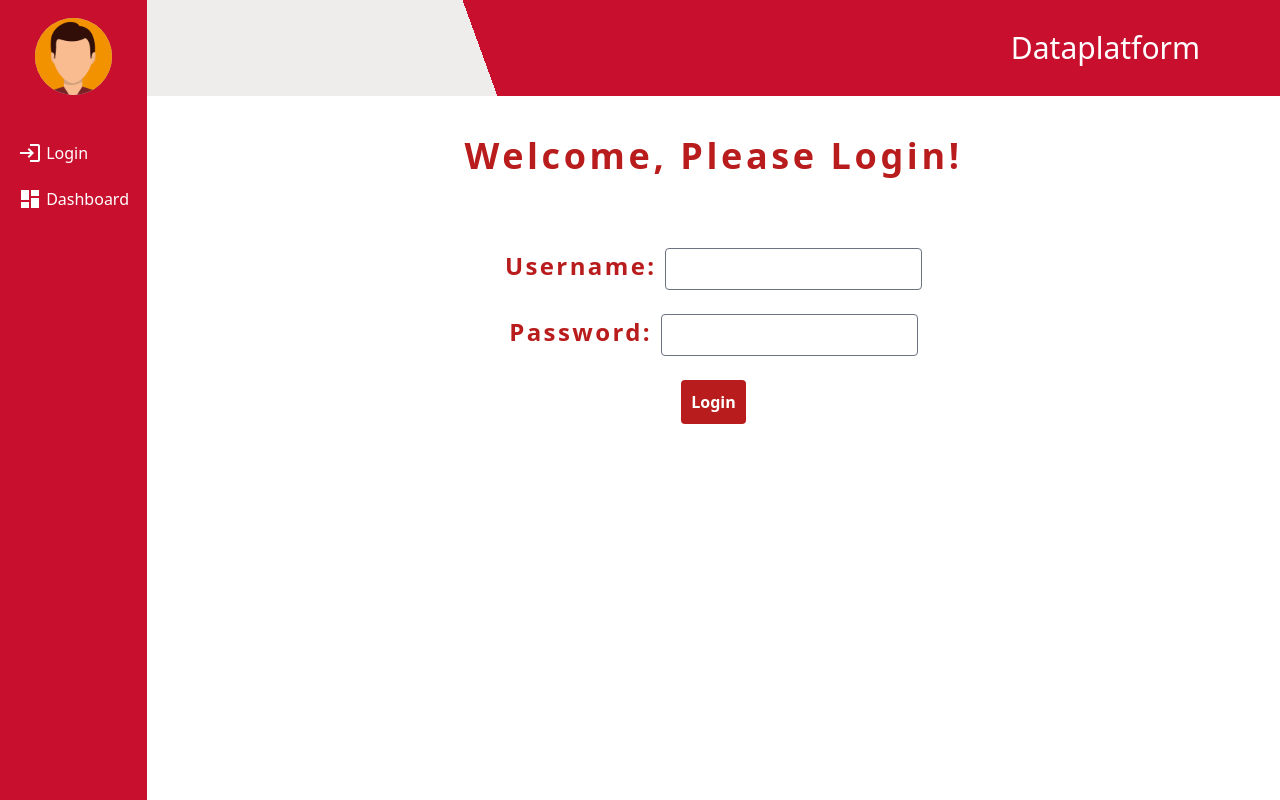
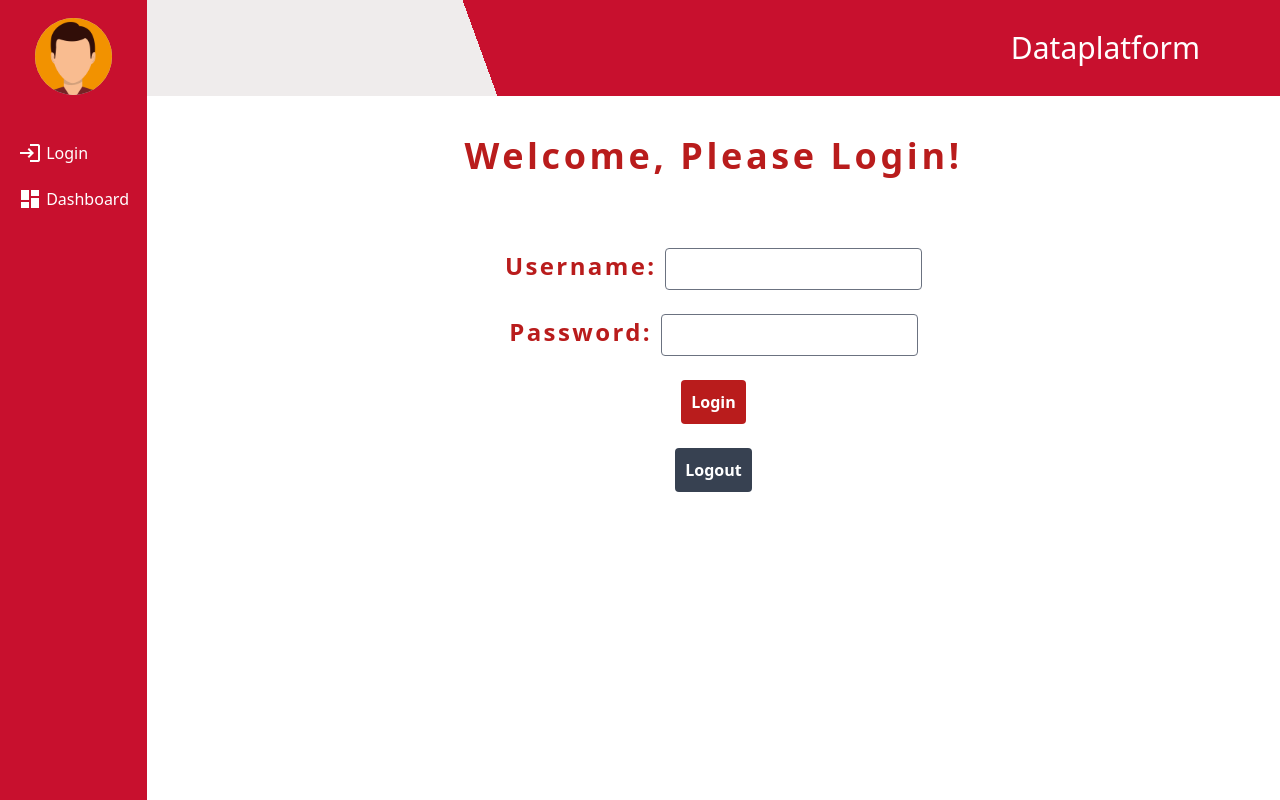
Before and after one commit to CIS-Spring-2023/project-cis_4339_project_-21, a Vue app in the folder frontend/: page /login in a window 1280 px wide. Built offline with nearby package versions, Linux system fonts and the light colour scheme; no server answers.

Commit message:
Added logout functionality
Part 2 login/logout

```diff
--- a/frontend/package.json
+++ b/frontend/package.json
@@ -15,7 +15,7 @@
     "axios": "^1.1.3",
     "chart.js": "^3.9.1",
     "luxon": "^3.1.0",
-    "pinia": "^2.0.33",
+    "pinia": "^2.0.35",
     "vite": "^3.1.8",
     "vue": "^3.2.41",
     "vue-multiselect": "^3.0.0-alpha.2",
--- a/frontend/src/components/Login.vue
+++ b/frontend/src/components/Login.vue
@@ -26,6 +26,14 @@
                             Login
                         </button>
                     </div>
+                    <br>
+                </form>
+                <form @submit.prevent="store.logout()" novalidate="fasle">
+                  <div>
+                    <button class="font-bold bg-gray-700 text-white rounded" type="submit">
+                      Logout
+                    </button>
+                  </div>
                 </form>
             </div>
     </div>
--- a/frontend/src/store/loggedInUser.js
+++ b/frontend/src/store/loggedInUser.js
@@ -29,11 +29,15 @@ export const useLoggedInUserStore = defineStore({
       }
     },
     logout() {
-      this.patch({
-        name: "",
-        isLoggedIn: false
-      });
-
+      try {
+        this.$patch({
+          name: "",
+          isLoggedIn: false
+        })
+        this.$router.push("/");
+      } catch(error) {
+        console.log(error)
+      }
       // we could do other stuff like redirecting the user
     }
   }
```
